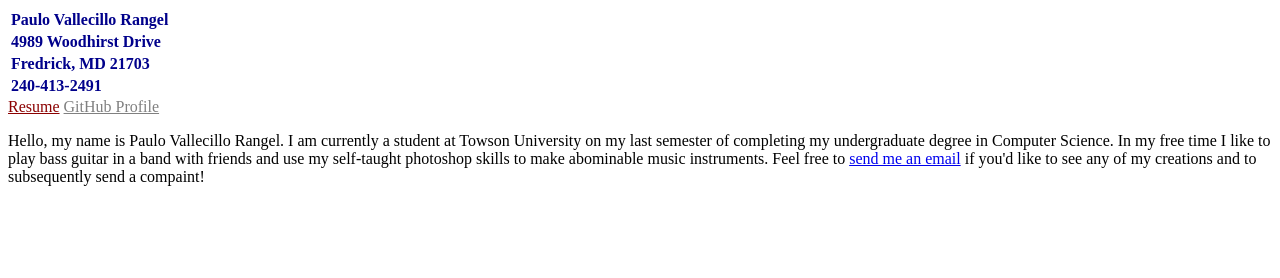
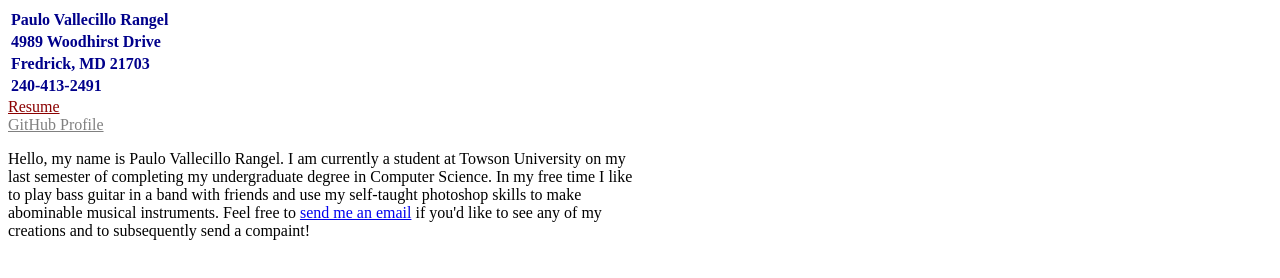
Before and after one commit to pvalle3/pvalle3.github.io, a plain HTML site: page index.html in a window 1280 px wide. Drawn offline with Linux system fonts and the light colour scheme.

Commit message:
Version 2

```diff
--- a/index.html
+++ b/index.html
@@ -18,11 +18,11 @@
 				<td>240-413-2491</td>
 			</tr>
 		</table>
-		<a href="Professional Resume.pdf" style="color:darkred">Resume</a>
-		<a href="https://github.com/pvalle3" style="color:gray">GitHub Profile</a>
-		<p>Hello, my name is Paulo Vallecillo Rangel. I am currently a student at Towson University on my last semester of
+		<a href="Professional Resume.pdf" style="color:darkred">Resume</a><br>
+		<a href="https://github.com/pvalle3" style="color:gray">GitHub Profile</a><br>
+		<p style="width: 50%;">Hello, my name is Paulo Vallecillo Rangel. I am currently a student at Towson University on my last semester of
 			completing my undergraduate degree in Computer Science. In my free time I like to play bass guitar in a band with friends
-			and use my self-taught photoshop skills to make abominable music instruments. Feel free to
+			and use my self-taught photoshop skills to make abominable musical instruments. Feel free to
 			<a href="mailto:paulovallecillo99@gmail.com?subject=Personal%20Website">send me an email</a>
 			if you'd like to see any of my creations and to subsequently send a compaint!
 		</p>
```
